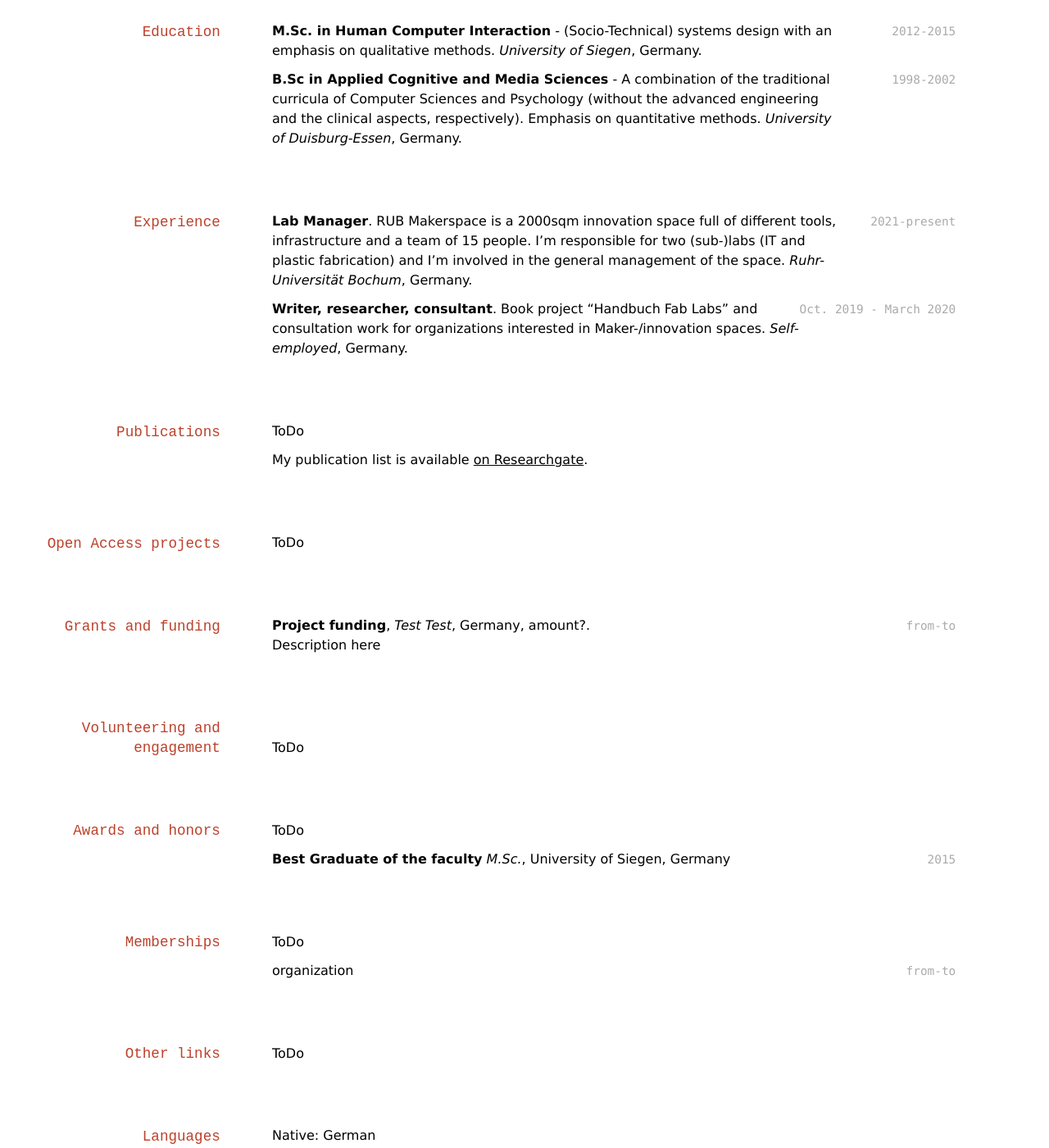
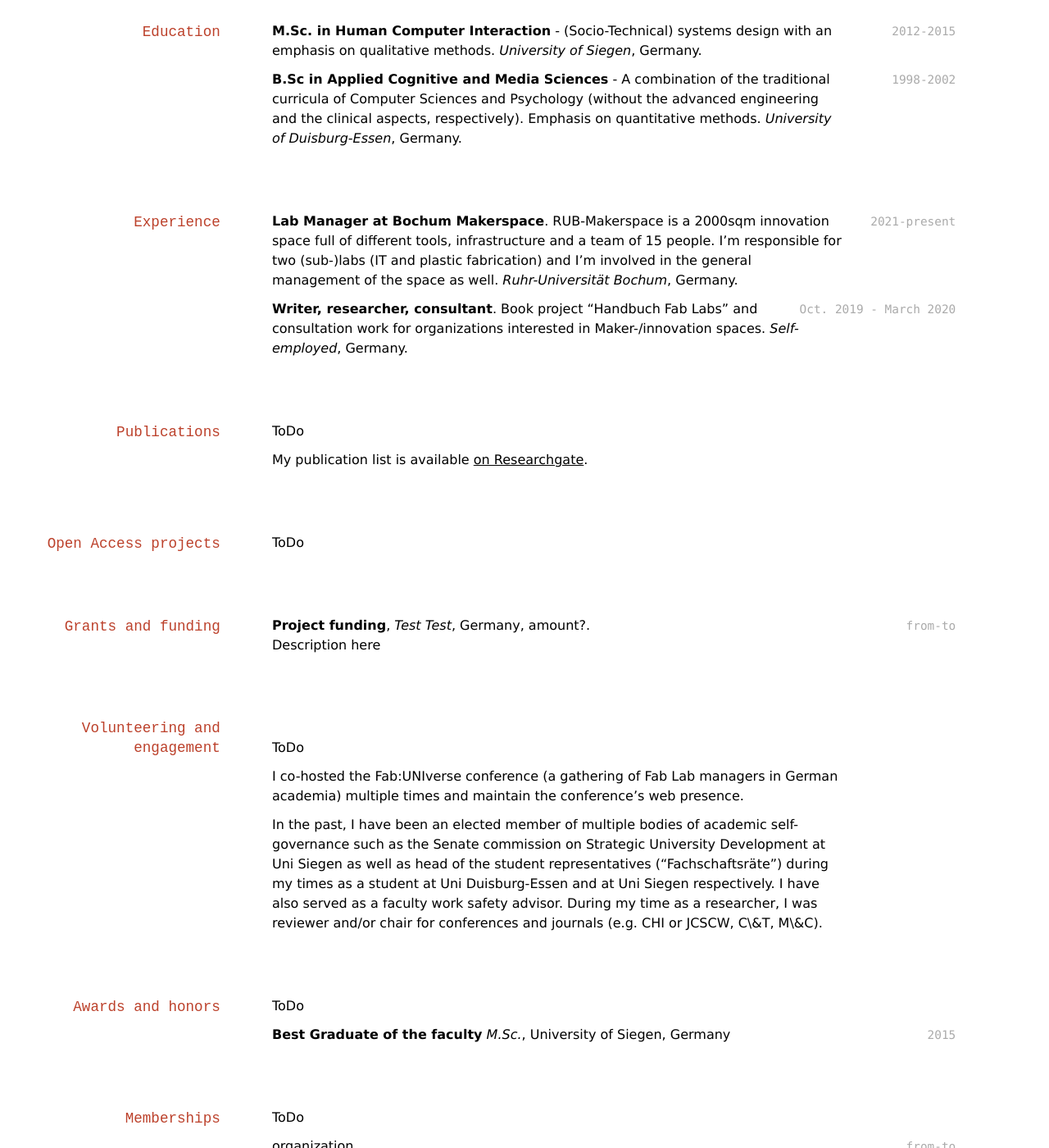
Before and after one commit to oliverstickel/oliverstickel.github.io, a Jekyll site: the page built from index.md, in a window 1280 px wide and 1400 px high, scrolled down 346 px. Shown: the whole window at 82% size. Built offline with Jekyll 4.4.1, drawn with Linux system fonts in a browser that asks for light colours; nearby versions of some CDN libraries; a style sheet for code colours, icons or effects is not loaded.

Commit message:
Update index.md

```diff
--- a/index.md
+++ b/index.md
@@ -30,7 +30,7 @@ Universitätsstr. 150<br/>
 ## Experience
 
 `2021-present`
-**Lab Manager**. RUB Makerspace is a 2000sqm innovation space full of different tools, infrastructure and a team of 15 people. I'm responsible for two (sub-)labs (IT and plastic fabrication) and I'm involved in the general management of the space. *Ruhr-Universität Bochum*, Germany.
+**Lab Manager at Bochum Makerspace**. RUB-Makerspace is a 2000sqm innovation space full of different tools, infrastructure and a team of 15 people. I'm responsible for two (sub-)labs (IT and plastic fabrication) and I'm involved in the general management of the space as well. *Ruhr-Universität Bochum*, Germany.
 
 `Oct. 2019 - March 2020`
 **Writer, researcher, consultant**. Book project "Handbuch Fab Labs" and consultation work for organizations interested in Maker-/innovation spaces. *Self-employed*, Germany.
@@ -57,6 +57,10 @@ Description here
 ## Volunteering and engagement
 
 ToDo
+
+I co-hosted the Fab:UNIverse conference (a gathering of Fab Lab managers in German academia) multiple times and maintain the conference's web presence.
+
+In the past, I have been an elected member of multiple bodies of academic self-governance such as the Senate commission on Strategic University Development at Uni Siegen as well as head of the student representatives ("Fachschaftsräte") during my times as a student at Uni Duisburg-Essen and at Uni Siegen respectively. I have also served as a faculty work safety advisor. During my time as a researcher, I was reviewer and/or chair for conferences and journals (e.g. CHI or JCSCW, C\&T, M\&C).
 
 
 ## Awards and honors
```
